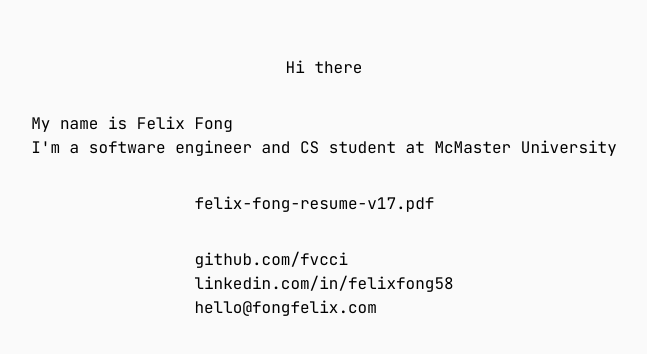
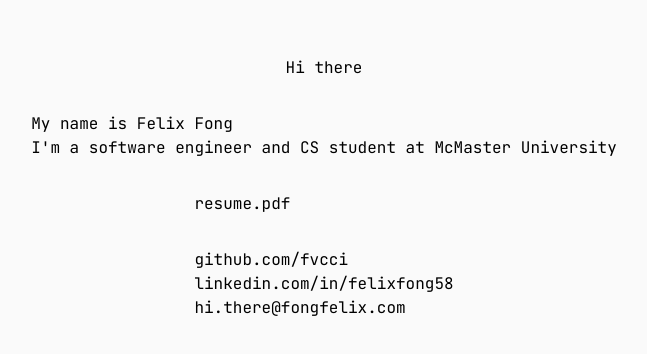
Before and after one commit to fvcci/portfolio, a Next.js app: page / in a window 1280 px wide. Shown: the part 212-566 px from the top of the page, without its empty margins (316-963 px from the left). Built offline with nearby package versions, Linux system fonts and the light colour scheme.

Commit message:
fix: updated resume and email, fixed fat clockable link

```diff
--- a/src/pages/index.tsx
+++ b/src/pages/index.tsx
@@ -1,5 +1,4 @@
 import Head from "next/head";
-import Link from "next/link";
 
 export default function Home() {
   return (
@@ -13,13 +12,19 @@ export default function Home() {
         <div className="pb-8">Hi there</div>
         <div>
           <h1>My name is Felix Fong</h1>
-          <h2>I&apos;m a software engineer and CS student at McMaster University</h2>
+          <h2>
+            I&apos;m a software engineer and CS student at McMaster University
+          </h2>
         </div>
         <div className="flex flex-col">
-          <a className="py-8" href="Felix_Fong_-_Programming_-_Resume_v17.pdf">felix-fong-resume-v17.pdf</a>
+          <div className="py-8">
+            <a href="resume.pdf">resume.pdf</a>
+          </div>
           <a href="https://github.com/fvcci">github.com/fvcci</a>
-          <a href="https://www.linkedin.com/in/felixfong58/">linkedin.com/in/felixfong58</a>
-          <a href="mailto:hello@fongfelix.com">hello@fongfelix.com</a>
+          <a href="https://www.linkedin.com/in/felixfong58/">
+            linkedin.com/in/felixfong58
+          </a>
+          <a href="mailto:hi.there@fongfelix.com">hi.there@fongfelix.com</a>
           <a></a>
         </div>
       </main>
```
Also changed, not shown: 1 other file (tests, documents, lock files or other folders).
